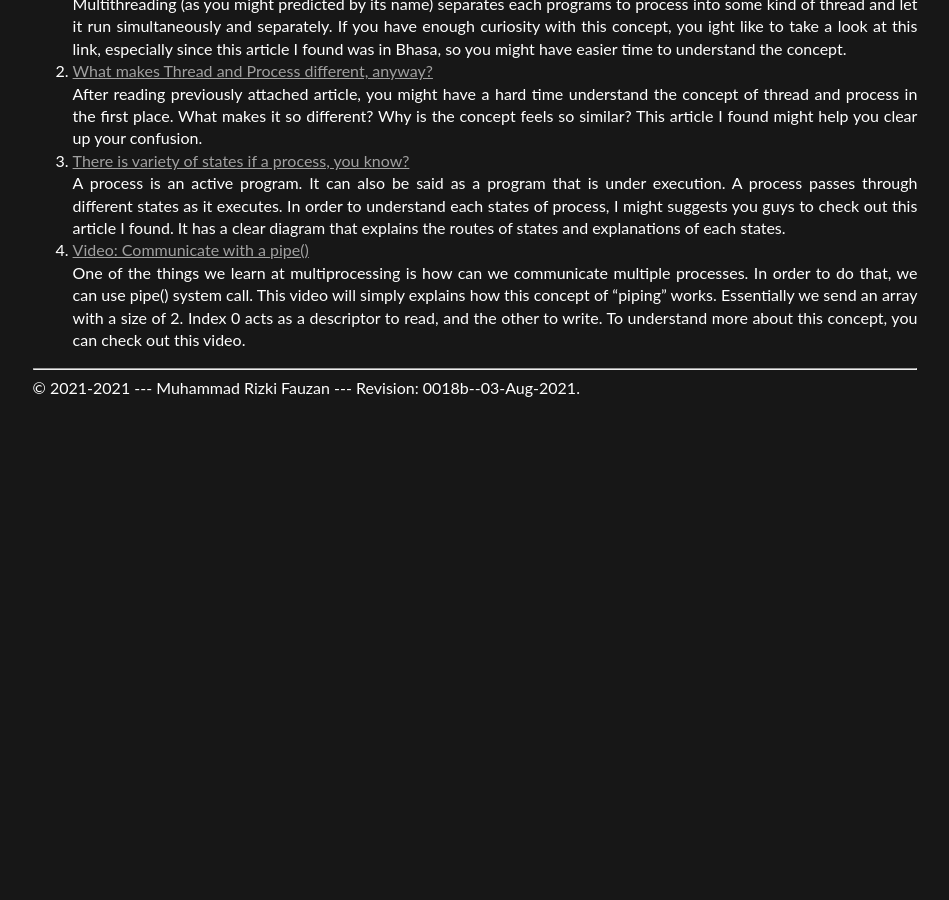
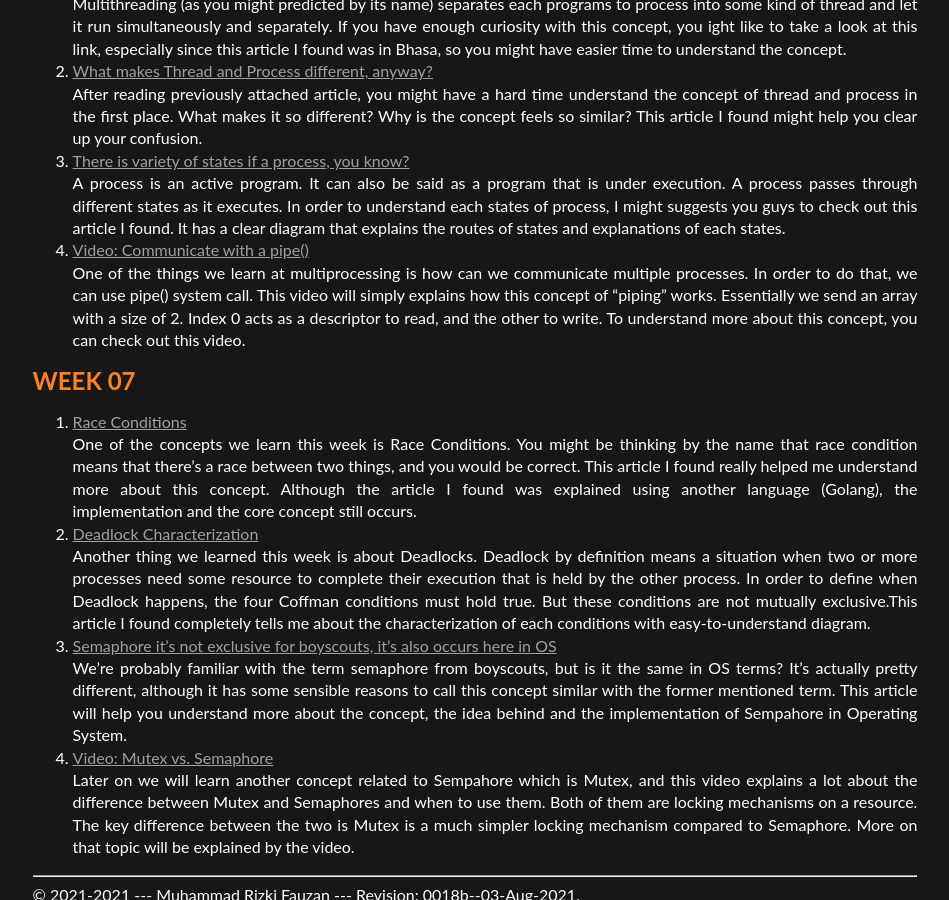
Before and after one commit to rfauzan46/os212, a Jekyll site: the page built from links.md, in a window 1280 px wide and 900 px high, scrolled down 2381 px. Shown: the whole window, without its empty margins (165-1114 px from the left). Built offline with Jekyll 4.4.1, drawn with Linux system fonts in a browser that asks for light colours; our own code applies the rules of GitHub Pages for plain Markdown files; before the commit the page ends 2786 px from its top, so only the background shows below that.

Commit message:
Update links for W07

```diff
--- a/links.md
+++ b/links.md
@@ -63,3 +63,13 @@ After reading previously attached article, you might have a hard time understand
 A process is an active program. It can also be said as a program that is under execution. A process passes through different states as it executes. In order to understand each states of process, I might suggests you guys to check out this article I found. It has a clear diagram that explains the routes of states and explanations of each states.
 4. [Video: Communicate with a pipe()](https://www.youtube.com/watch?v=uHH7nHkgZ4w)<br/>
 One of the things we learn at multiprocessing is how can we communicate multiple processes. In order to do that, we can use pipe() system call. This video will simply explains how this concept of "piping" works. Essentially we send an array with a size of 2. Index 0 acts as a descriptor to read, and the other to write. To understand more about this concept, you can check out this video.
+
+# WEEK 07
+1. [Race Conditions](https://medium.com/trendyol-tech/race-conditions-in-golang-511314c0b85)<br/>
+One of the concepts we learn this week is Race Conditions. You might be thinking by the name that race condition means that there's a race between two things, and you would be correct. This article I found really helped me understand more about this concept. Although the article I found was explained using another language (Golang), the implementation and the core concept still occurs.
+2. [Deadlock Characterization](https://www.tutorialspoint.com/deadlock-characterization)<br/>
+Another thing we learned this week is about Deadlocks. Deadlock by definition means a situation when two or more processes need some resource to complete their execution that is held by the other process. In order to define when Deadlock happens, the four Coffman conditions must hold true. But these conditions are not mutually exclusive.This article I found completely tells me about the characterization of each conditions with easy-to-understand diagram.
+3. [Semaphore it's not exclusive for boyscouts, it's also occurs here in OS](https://www.studytonight.com/operating-system/introduction-to-semaphores)<br/>
+We're probably familiar with the term semaphore from boyscouts, but is it the same in OS terms? It's actually pretty different, although it has some sensible reasons to call this concept similar with the former mentioned term. This article will help you understand more about the concept, the idea behind and the implementation of Sempahore in Operating System.
+4. [Video: Mutex vs. Semaphore](https://www.youtube.com/watch?v=DvF3AsTglUU)<br/>
+Later on we will learn another concept related to Sempahore which is Mutex, and this video explains a lot about the difference between Mutex and Semaphores and when to use them. Both of them are locking mechanisms on a resource. The key difference between the two is Mutex is a much simpler locking mechanism compared to Semaphore. More on that topic will be explained by the video.
```
